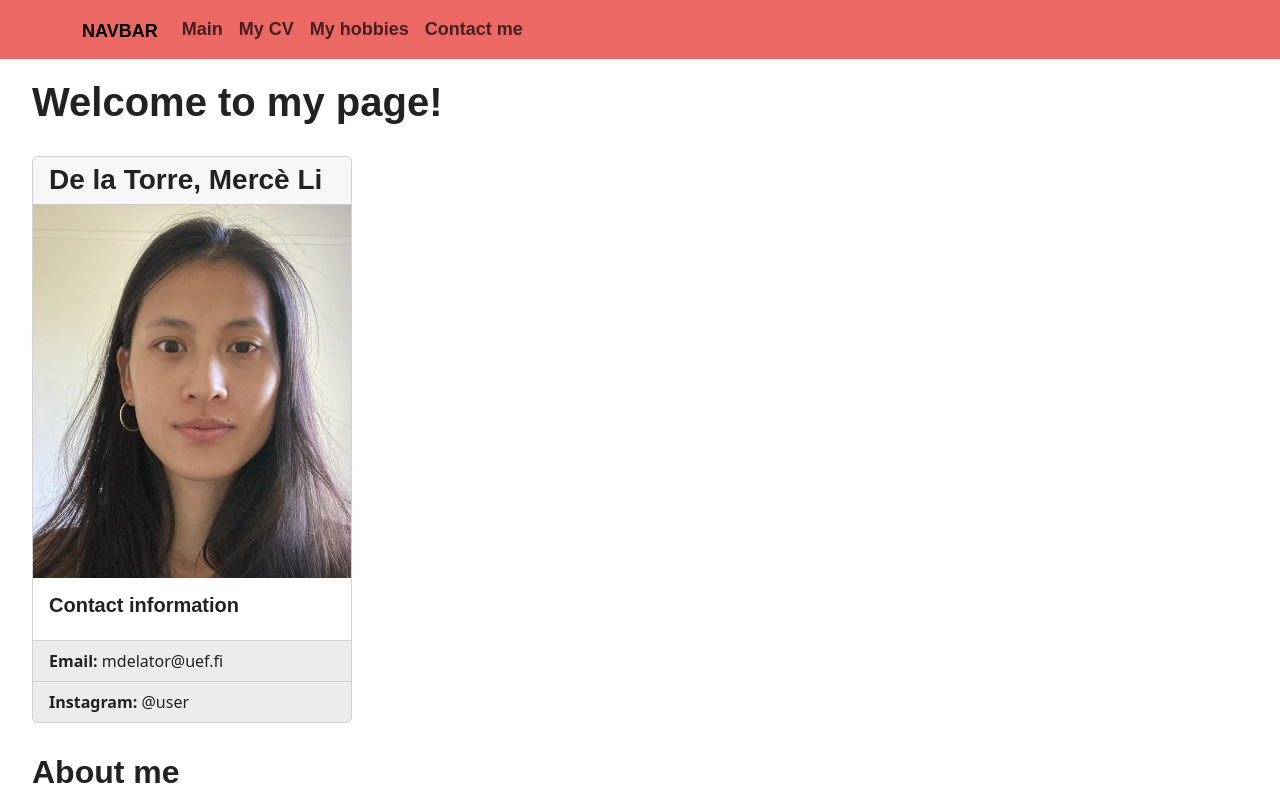
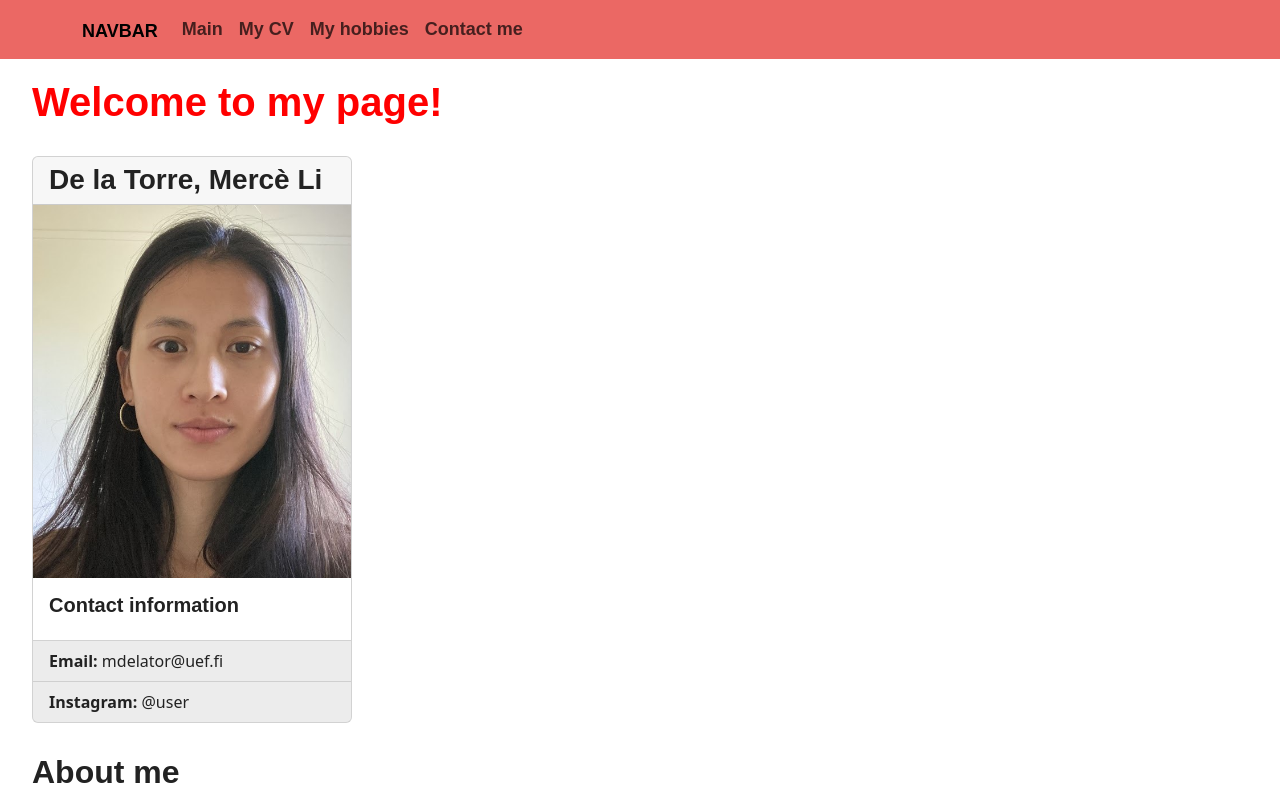
Before and after one commit to m7dltp/my_cv, a plain HTML site: page index.html in a window 1280 px wide. Shown: the top 795 px of the page. Drawn offline with nearby package versions, Linux system fonts and the light colour scheme; a web font is replaced by a local one.

Commit message:
changing css rule

```diff
--- a/style.css
+++ b/style.css
@@ -1,7 +1,10 @@
 
-body{
+body {
     margin: 2rem;
+}
 
+h1 {
+  color: rgb(255, 0, 0);
 }
 
 form {
```
